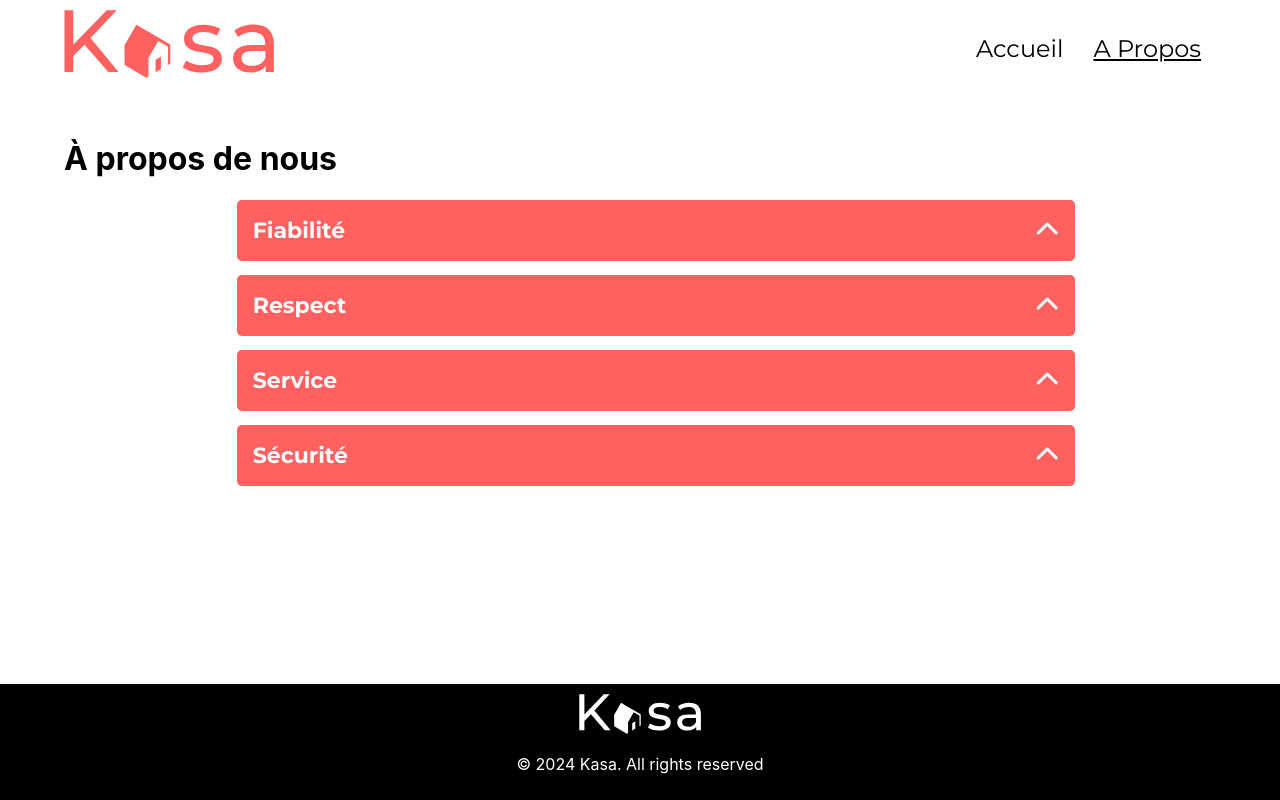
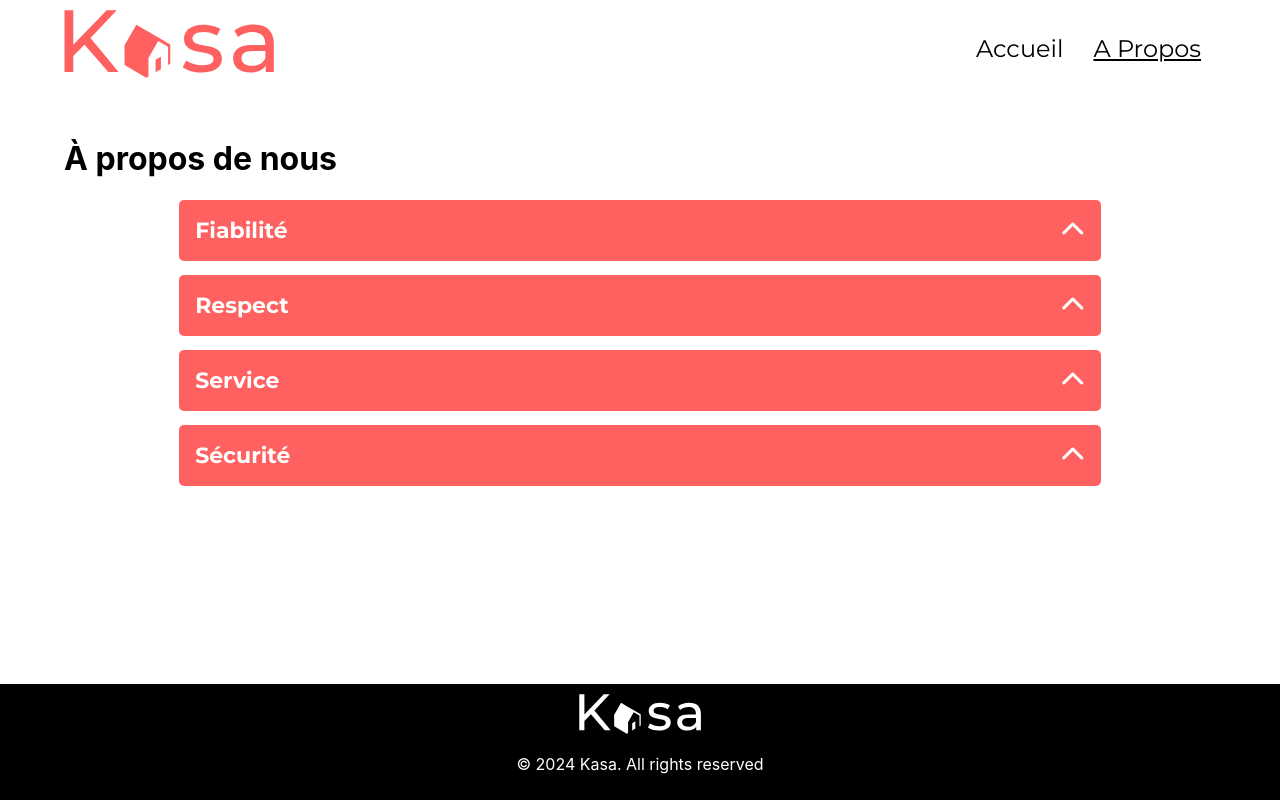
Before and after one commit to Cedric-Royer/p11-kasa, a React (Create React App) app: page /about in a window 1280 px wide. Built offline with nearby package versions, Linux system fonts and the light colour scheme.

Commit message:
fix accordion

```diff
--- a/src/styles/accordion.scss
+++ b/src/styles/accordion.scss
@@ -1,6 +1,6 @@
 .accordion {
     margin-bottom: 1.5rem;
-    width: 70%;
+    width: 80%;
     margin-left: auto;
     margin-right: auto;
     font-family: "Montserrat", sans-serif;
@@ -9,7 +9,6 @@
         display: flex;
         justify-content: space-between;
         align-items: center;
-        width: 100%;
         padding: 1rem;
         background-color: #FF6060;
         color: #fff;
@@ -19,6 +18,8 @@
         font-weight: 700;
         border-radius: 5px;
         position: relative;
+        margin-left: auto;
+        margin-right: auto;
     }
 
     button {
@@ -40,7 +41,6 @@
 
     &__content {
         margin-top: -10px;
-        padding-top: 125px;
         width: 100%;
         overflow: hidden;
         max-height: 0;
```
